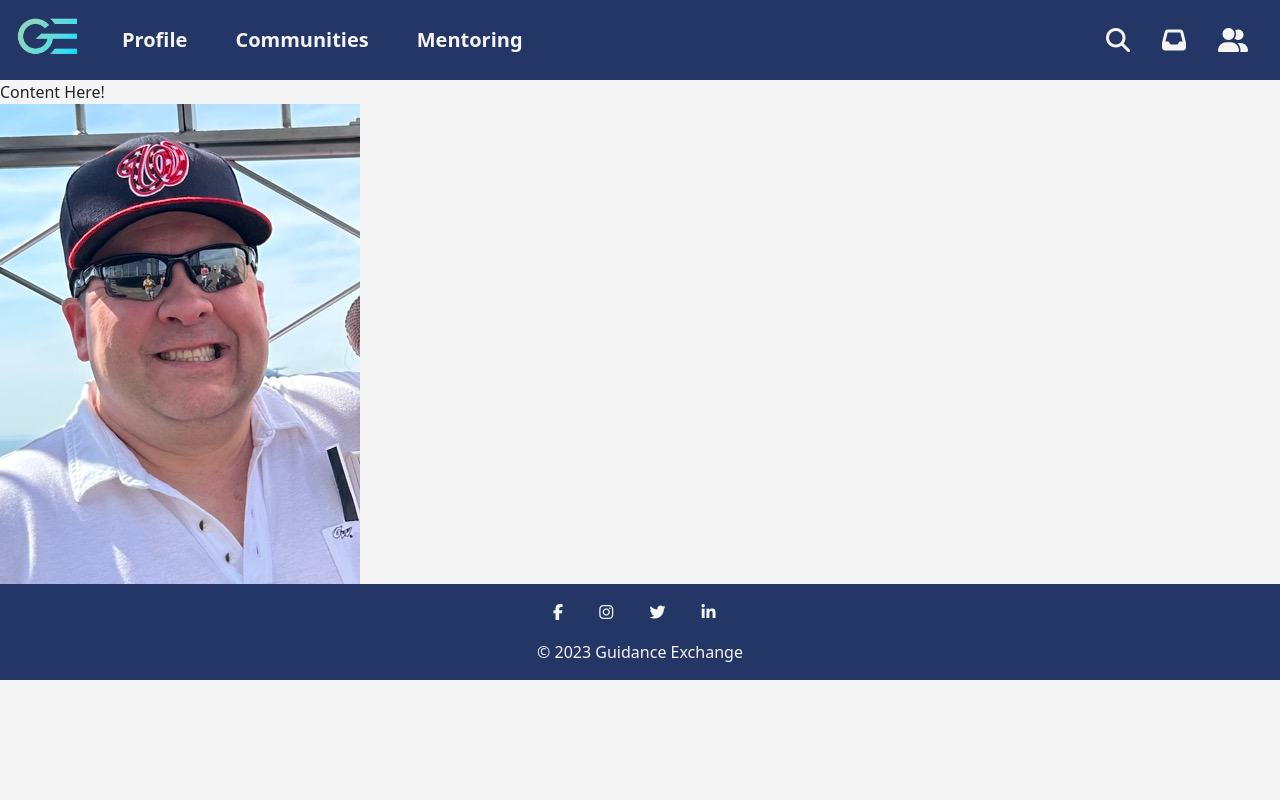
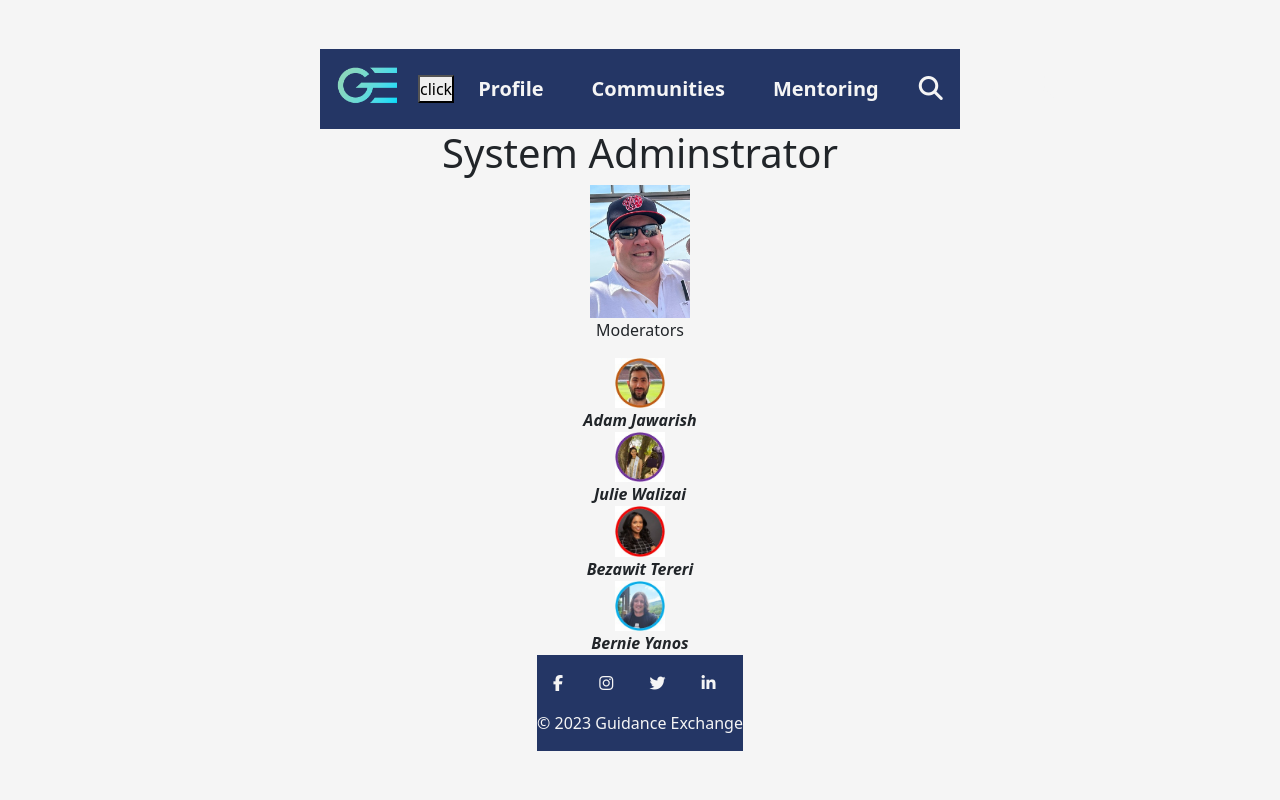
Before and after one commit to davescoins/Guidance-Exchange, a PHP site: page /sysadmin.php in a window 1280 px wide. Run offline with PHP 8.4, Linux system fonts and the light colour scheme; some libraries are stand-ins or nearby versions.

Commit message:
daves updates61023

```diff
--- /dev/null
+++ b/css/sysadmin.css
@@ -0,0 +1,109 @@
+:root {
+  display: flex;
+  justify-content: center;
+}
+
+* {
+  margin: 0;
+  padding: 0;
+  box-sizing: border-box;
+}
+
+/* Body */
+
+body {
+  display: flex;
+  align-items: center;
+  justify-content: center;
+  max-width: 1440px;
+  min-width: 320px;
+  width: 100%;
+  min-height: 100vh;
+  background-color: #f5f5f5;
+}
+
+.page{
+  width: 50%;
+}
+
+header {
+  padding: 0;
+}
+
+/* Navbar */
+nav {
+  background-color: #243665;
+}
+
+nav i {
+  color: #f5f5f5;
+}
+
+nav i:hover {
+  color: #8bd8bd;
+}
+
+.navbar-brand {
+  --bs-navbar-brand-padding-y: 0px;
+}
+
+.navbar-nav .highlight-link:hover {
+  background-color: #8bd8bd;
+}
+
+.navbar {
+  --bs-navbar-padding-y: 0;
+}
+
+.navbar-collapse {
+  flex-shrink: 0;
+}
+
+.nav-link {
+  height: 80px;
+  display: flex;
+  align-items: center;
+  justify-content: center;
+  color: #f5f5f5;
+}
+
+.nav-text {
+  font-size: 1.25rem;
+  font-weight: 600;
+}
+
+.active {
+  background-color: #e14658;
+}
+
+.navbar-nav .nav-link.active {
+  color: #f5f5f5;
+}
+
+.navbar-nav .nav-link.active:hover {
+  color: #000;
+}
+
+
+#moderatorpics {
+
+ display:flex;
+ align-items: center;
+ justify-content: space-around;
+ flex-direction: column;
+}
+
+
+/* Footer */
+
+footer i {
+  color: #f5f5f5;
+}
+
+nav i:hover {
+  color: #8bd8bd;
+}
+
+.footer-text {
+  color: #f5f5f5;
+}
--- a/sysadmin.php
+++ b/sysadmin.php
@@ -1,23 +1,24 @@
 <!DOCTYPE html>
 <html lang="en">
-
 <head>
   <meta charset="UTF-8" />
   <meta http-equiv="X-UA-Compatible" content="IE=edge" />
   <meta name="viewport" content="width=device-width, initial-scale=1.0" />
   <title>Navbar Template</title>
-
   <link href="https://cdn.jsdelivr.net/npm/bootstrap@5.3.0/dist/css/bootstrap.min.css" rel="stylesheet" integrity="sha384-9ndCyUaIbzAi2FUVXJi0CjmCapSmO7SnpJef0486qhLnuZ2cdeRhO02iuK6FUUVM" crossorigin="anonymous" />
-  <link rel="stylesheet" href="css/main.css" />
+  <link rel="stylesheet" href="css/sysadmin.css" />
+  <script src="https://kit.fontawesome.com/6a1ed0e093.js" crossorigin="anonymous"></script>
 </head>
-
+<body>
+  <div class ="page">
     <header>
       <nav class="navbar navbar-expand-lg navbar-light">
         <div class="container-fluid">
           <a class="navbar-brand" href="home.php"><img src="img/logo_gradient.png" alt="Guidance Exchange Logo" height="70" /></a>
-      <button class="navbar-toggler" type="button" data-bs-toggle="collapse" data-bs-target="#navbarSupportedContent" aria-controls="navbarSupportedContent" aria-expanded="false" aria-label="Toggle navigation">
+          <!-- <button class="navbar-toggler" type="button" data-bs-toggle="collapse" data-bs-target="#navbarSupportedContent" aria-controls="navbarSupportedContent" aria-expanded="false" aria-label="Toggle navigation">
             <i class="fas fa-bars"></i>
-      </button>
+          </button> -->
+          <button>click</button>
           <div class="collapse navbar-collapse" id="navbarSupportedContent">
             <ul class="navbar-nav me-auto mb-2 mb-lg-0">
               <li class="nav-item">
@@ -45,13 +46,33 @@
         </div>
       </nav>
     </header>
+    <!-- Content Section -->
+    <div id = "moderatorpics">
+    <h1 section>System Adminstrator</section></h1>
+    <table id="systemadmin">
+      <td>Moderators</td>
 
-<body>
-  <!-- Content Section -->
-  <section>Content Here!</section>
-<img src="img/dave2.jpeg" style = width:750 alt = "davesphoto>
+      <img src="img/dave2.jpeg" width= "100" alt = "davesphoto">
+    </div>
+    <table id= "moderator_table">
+    <tr>
+    <ol>
 
+      <tr><img src ="img/adamjawarishpic.jpg" width=  "50" alt = "Adam Jawarish"/></td><em><b>Adam Jawarish</b></em></td>
+    </td>
 
+    <tr><img src ="img/JulieWpic.jpg" width=  "50" alt = "Juile Walizai"/></td><em><b>Julie Walizai</b></em></td></td>
+    </b>
+    <tr><img src ="img/bezaterpic.jpg" width=  "50" alt = "Bezawit Tereri"/></td><em><b>Bezawit Tereri</b></em></td>
+    <td>
+    </b>
+    <b>
+    <tr><img src ="img/berineyanpic.jpg" width=  "50" alt = "Bernie Yanos"/></td><em><b>Bernie Yanos</b></em></td>
+    </td>
+    </b>
+    </ol>
+    </tr>
+    </table>
     <script src="https://cdn.jsdelivr.net/npm/bootstrap@5.3.0/dist/js/bootstrap.bundle.min.js" integrity="sha384-geWF76RCwLtnZ8qwWowPQNguL3RmwHVBC9FhGdlKrxdiJJigb/j/68SIy3Te4Bkz" crossorigin="anonymous"></script>
     <script src="https://code.jquery.com/jquery-3.7.0.min.js" integrity="sha256-2Pmvv0kuTBOenSvLm6bvfBSSHrUJ+3A7x6P5Ebd07/g=" crossorigin="anonymous"></script>
     <script src="https://kit.fontawesome.com/c5863419fe.js" crossorigin="anonymous"></script>
@@ -69,5 +90,6 @@
       </div>
     </nav>
     </footer>
+  </div>
 
 </html>
```
Also changed, not shown: img/JulieWpic.jpg (added), img/pencil.jpeg (added), img/trashcan.jpeg (added). Lines whose indentation alone changed are shown as unchanged.
